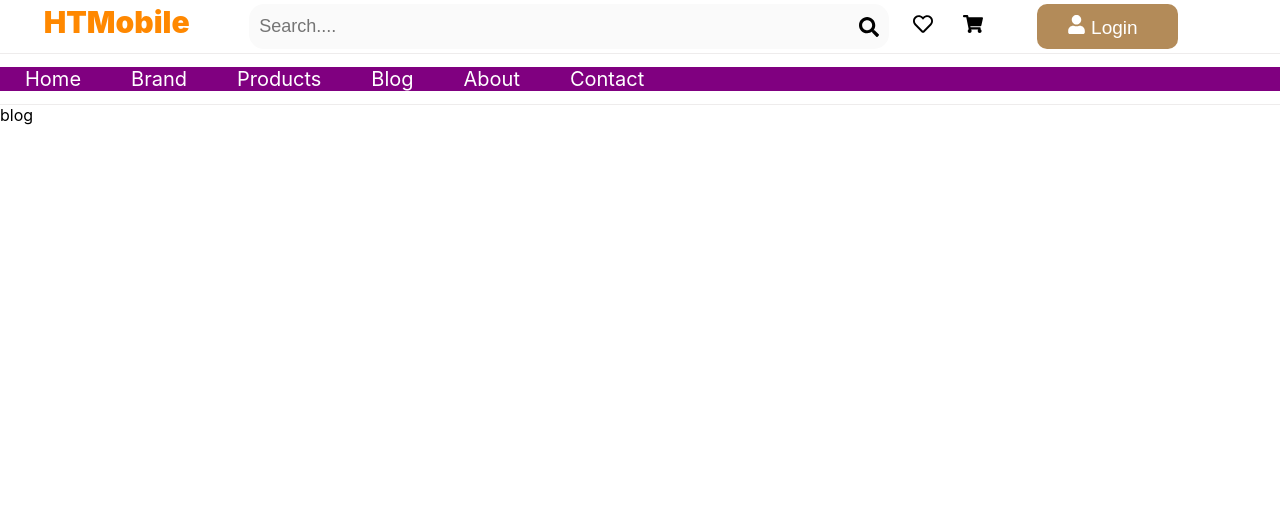
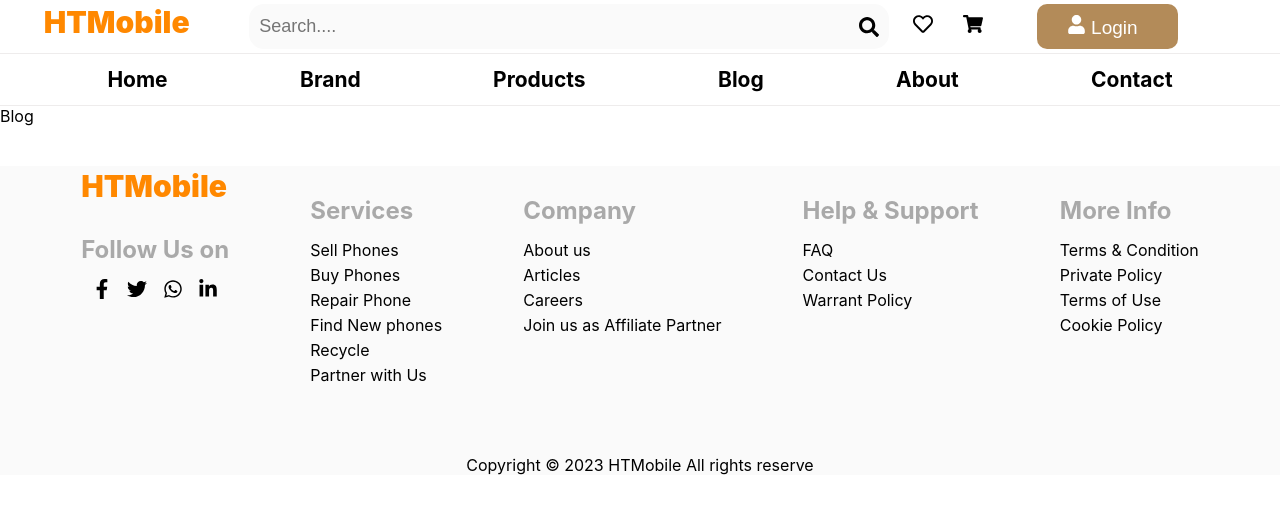
Before and after one commit to tafonhubertnwana/react_e-website, a React (Create React App) app: page /blog in a window 1280 px wide. Shown: the top 514 px of the page. Built offline with nearby package versions, Linux system fonts and the light colour scheme; the HTML template or start-up script is replaced by a standard one.

Commit message:
modifying the me page

```diff
--- a/src/About_component/about.jsx
+++ b/src/About_component/about.jsx
@@ -1,8 +1,11 @@
-import React from 'react'
+import React from 'react';
+import Footer from '../Home_component/Footer_component/footer';
 
 const About = () => {
   return (
-    <div>about</div>
+    <div>about
+      <Footer />
+    </div>
   )
 }
 
--- a/src/Blog_component/blog.jsx
+++ b/src/Blog_component/blog.jsx
@@ -1,8 +1,12 @@
-import React from 'react'
+import React from 'react';
+import Footer from '../Home_component/Footer_component/footer';
 
  const Blog = () => {
   return (
-    <div>blog</div>
+    <div>
+      Blog
+      <Footer />
+    </div>
   )
 }
 
--- a/src/Brand_component/brand.jsx
+++ b/src/Brand_component/brand.jsx
@@ -1,8 +1,11 @@
-import React from 'react'
+import React from 'react';
+import Footer from '../Home_component/Footer_component/footer'
 
 const Brand = () => {
   return (
-    <div>brand</div>
+    <div>
+      <Footer />
+    </div>
   )
 }
 
--- a/src/Contact_component/contact.jsx
+++ b/src/Contact_component/contact.jsx
@@ -1,10 +1,10 @@
-import React from 'react'
+import React from 'react';
+import Footer from '../Home_component/Footer_component/footer'
 
 const Contact = () => {
   return (
     <div>
-      <h1>Hello worlf</h1>
-
+      <Footer />
     </div>
   )
 }
--- a/src/Home_component/Footer_component/footer.css
+++ b/src/Home_component/Footer_component/footer.css
@@ -2,14 +2,14 @@
   margin-top: 40px;
   width: 100%;
   display: flex;
-  justify-content: space-around;
+  justify-content: space-evenly;
   background-color: #fafafa;
   padding-bottom: 60px;
 }
 
 
 .footer-col .logo{
-  padding-top: 30PX;
+  margin-top: 30PX;
   text-decoration: none;
   font-size: 30px;
   color: rgb(255, 136, 0);
@@ -27,9 +27,27 @@
   border-radius: 50px
 }
 
+
+.icons .facebook:hover{
+  color: blue;
+}
+
+.icons .twitter:hover{
+  color: rgb(0, 0, 255)
+}
+
+.icons .linkedin:hover{
+  color: rgb(106, 106, 245);
+}
+
+.icons .whatsapp:hover{
+  color: green;
+}
+
 .footer-col h2{
   padding-top: 30px;
   color: darkgrey;
+
 }
 
 .footer-col ul{
@@ -38,12 +56,17 @@
   padding-top: 10px;
 }
 
+.footer-col ul li .link{
+  text-decoration: none;
+  color: black;
+}
+
 .footer-col ul li{
   padding-top: 5px;
   cursor: pointer;
 }
-
 .footer-container .copyright{
-  padding-top: 20px;
+  padding-top: 10px;
   background-color: #fafafa;
+  text-align: center;
 }
--- a/src/Home_component/Footer_component/footer.jsx
+++ b/src/Home_component/Footer_component/footer.jsx
@@ -10,19 +10,19 @@
         <div className="footer-container">
           <div className="footer-detail">
             <div className="footer-col">
-              <h1><Link to='/' className = 'logo'>HTMobile</Link></h1>
+              <h1><Link to='/' className='logo'>HTMobile</Link></h1>
               <h2>Follow Us on</h2>
               <ul className='icons'>
-                <li><FaFacebookF /></li>
-                <li><FaTwitter /></li>
-                <li><FaWhatsapp /></li>
-                <li><FaLinkedinIn /></li>
+                <li className='facebook'><FaFacebookF /></li>
+                <li className='twitter'><FaTwitter /></li>
+                <li className='whatsapp'><FaWhatsapp /></li>
+                <li className="linkedin"><FaLinkedinIn /></li>
               </ul>
             </div>
             <div className="footer-col">
               <h2>Services</h2>
               <ul>
-                <li>Sell Phones</li>
+                <li><Link to='/product' className="link">Sell Phones</Link></li>
                 <li>Buy Phones</li>
                 <li>Repair Phone</li>
                 <li>Find New phones</li>
@@ -33,8 +33,8 @@
             <div className="footer-col">
               <h2>Company</h2>
               <ul>
-                <li>About us</li>
-                <li>Articles</li>
+                <li><Link to='/about' className="link">About us</Link></li>
+                <li><Link to='/blog' className="link">Articles</Link></li>
                 <li>Careers</li>
                 <li>Join us as Affiliate Partner</li>
               </ul>
@@ -43,7 +43,7 @@
               <h2>Help & Support</h2>
               <ul>
                 <li>FAQ</li>
-                <li>Contact Us</li>
+                <li><Link to='/contact' className="link">Contact Us</Link></li>
                 <li>Warrant Policy</li>
               </ul>
             </div>
@@ -56,11 +56,8 @@
                 <li>Cookie Policy</li>
               </ul>
             </div>
-
           </div>
-          <p classnName="copyright
-          ">Copyright &#169; 2023 HTMobile All rights reserved
-</p>
+          <p className="copyright">Copyright &#169; 2023 HTMobile All rights reserve</p>
         </div>
 
       </div>
--- a/src/Home_component/navbar_component/navbar.css
+++ b/src/Home_component/navbar_component/navbar.css
@@ -102,48 +102,55 @@
 
 nav ul{
   list-style: none;
-  background-color: purple;
+  display: flex;
+  justify-content: space-evenly;
 }
 
 nav ul li{
-  display: inline-block;
   position: relative;
 }
 
 nav ul li a {
-  display:bloc;
   padding: 20px 25px;
-  color: #fff;
+  color: black;
   text-decoration: none;
   text-align: center;
-  font-size: 20px;
+  font-size: 21px;
+  font-weight: bold;
 }
 
 nav ul li ul.dropdown li{
   display:block;
+  width: 50%;
 }
 
 nav ul li ul.dropdown{
-  width:100%;
-  background-color: #B38B59;
+  margin-top: 15px;
+  background-color: #020202;
   position: absolute;
   z-index: 999;
   display: none;
+  cursor: pointer;
 }
 
+nav .dropdown{
+  font-size: 20px;
+  color: white;
+  width:150%;
+  font-weight: bold;
+}
+
+nav .dropdown li{
+  padding-bottom: 10px;
+  padding-top: 10px;
+
+}
+
+
 nav ul a:hover{
-  background: green
+  color: blue;
 }
 
 nav ul li:hover ul.dropdown{
   display:block;
 }
-/*nav ul li{
-  display: block;
-}
-
-nav ul li a{
-  text-decoration: none;
-  color: rgb(7, 7, 7);
-  font-weight: 700;
-}*/
--- a/src/Home_component/navbar_component/navbar.jsx
+++ b/src/Home_component/navbar_component/navbar.jsx
@@ -13,7 +13,7 @@
           <p><Link to='/' className = 'logo'>HTMobile</Link></p>
           <form>
             <input type="text" placeholder="Search...." />
-            <a href="" className='fasearch'><FaSearch /></a>
+            <Link className='fasearch'><FaSearch /></Link>
           </form>
           <ul>
             <li className='faregheart'><FaRegHeart /></li>
@@ -28,7 +28,7 @@
               <ul className="dropdown">
                   <li>Iphone</li>
                   <li>Samsung</li>
-                  <li>Google Pixel</li                                                                                                                                                                                                                                                                                                                                                                                                                                                                                                                                                                                                                                                                                                                                                                                                                                                                                                                                                                                                                                                                                                                                                                                                                                                                                >
+                  <li>G. Pixel</li>
                   <li>Vivo</li>
               </ul>
             </li>
--- a/src/product_component/product.jsx
+++ b/src/product_component/product.jsx
@@ -1,8 +1,13 @@
-import React from 'react'
+import React from 'react';
+import Footer from '../Home_component/Footer_component/footer'
 
  const Product = () => {
   return (
-    <div>Hello World</div>
+    <div>
+      Hello World
+      <Footer />
+
+    </div>
   )
 }
 
```
